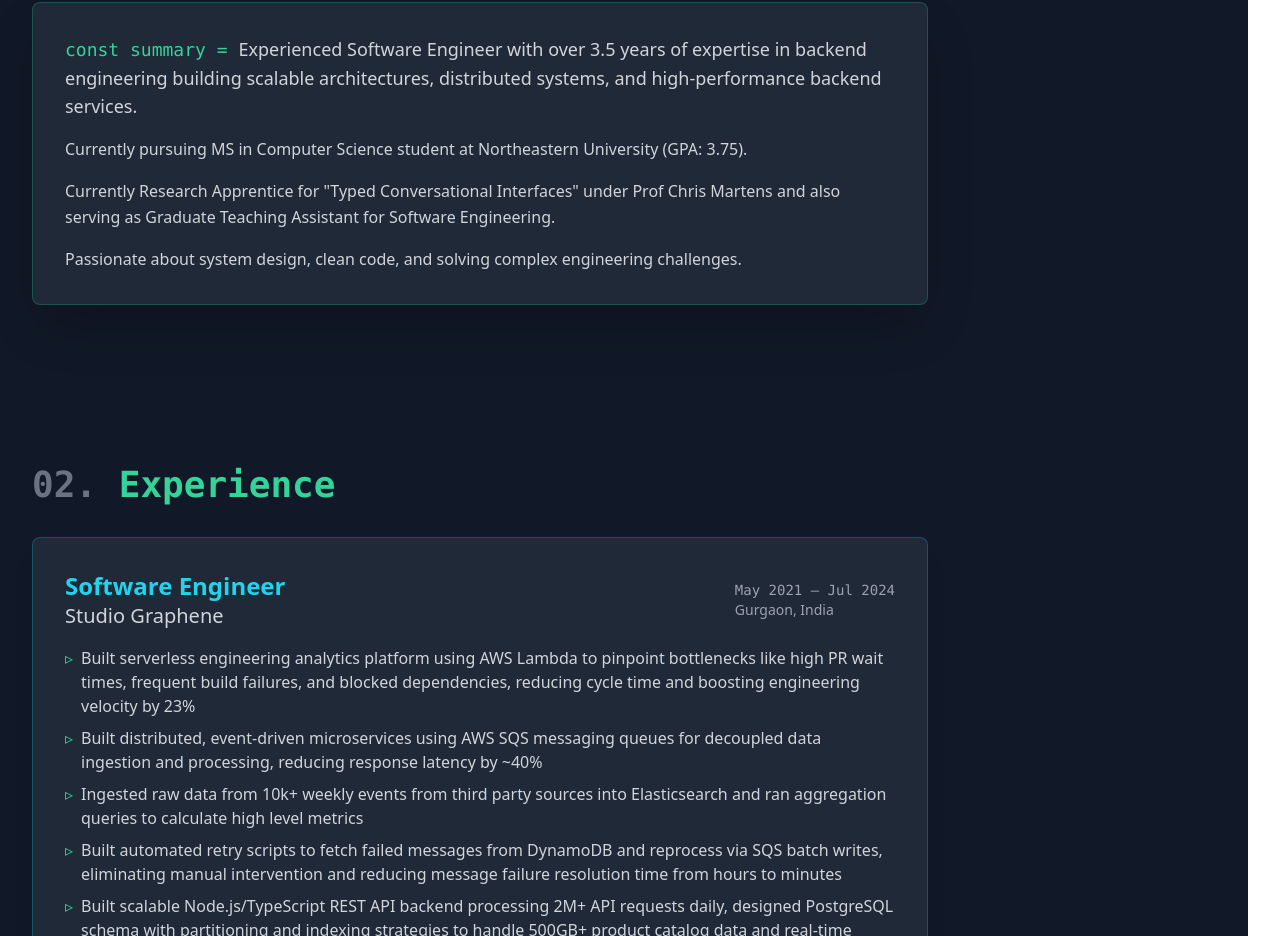
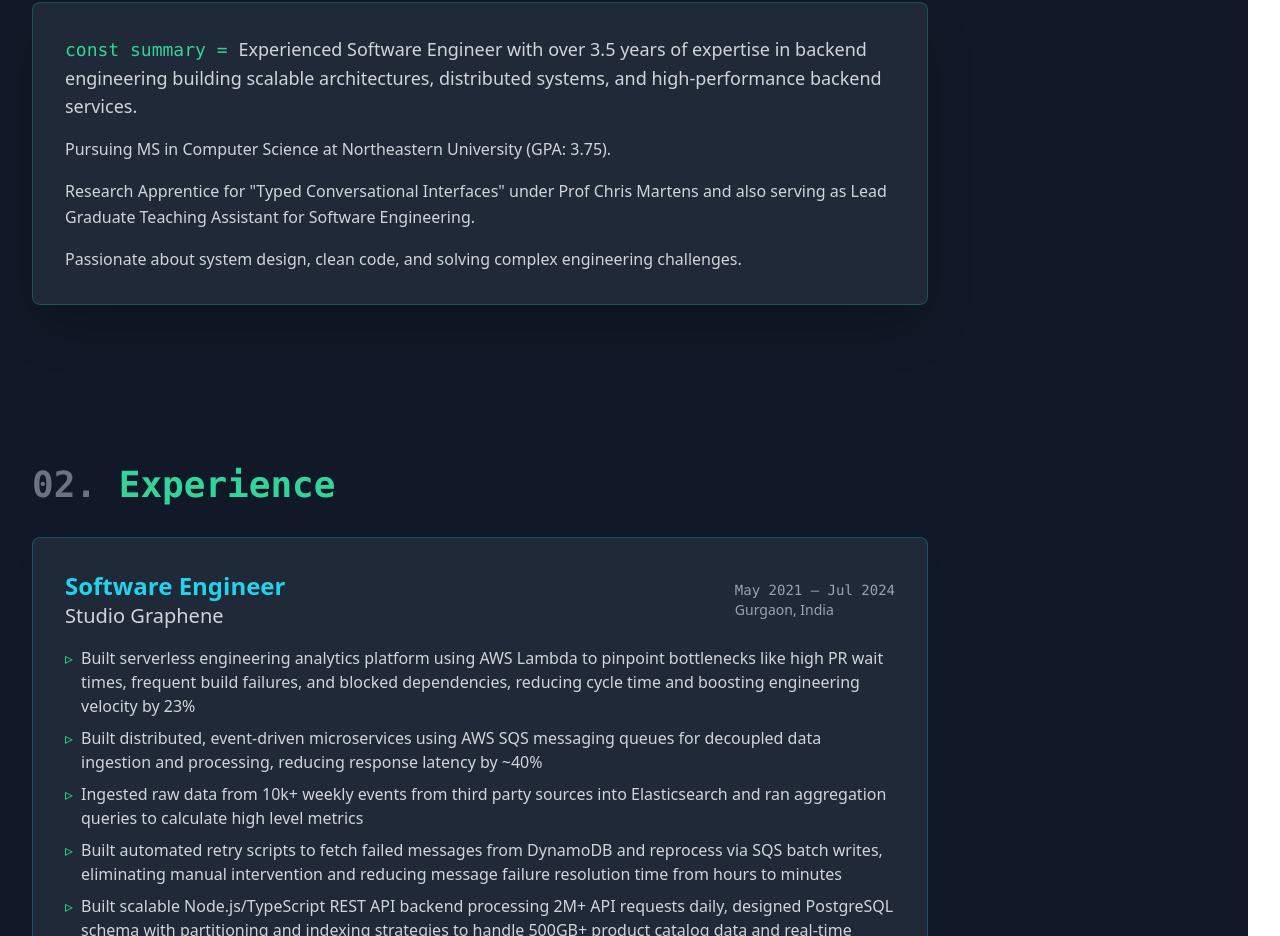
Before and after one commit to manas-aggrawal/who-is-manas, a React (Vite) app: page / in a window 1280 px wide. Shown: the part 950-1886 px from the top of the page. Built offline with nearby package versions, Linux system fonts and the light colour scheme.

Commit message:
footer in center, availability added, resume download button added

```diff
--- a/src/App.jsx
+++ b/src/App.jsx
@@ -348,9 +348,9 @@ const Portfolio = () => {
                 <span className="text-emerald-400 font-mono">const summary = </span>
                 Experienced Software Engineer with over 3.5 years of expertise in backend engineering building scalable architectures, distributed systems, and high-performance backend services.
               </p>
-              <p>Currently pursuing MS in Computer Science student at Northeastern University (GPA: 3.75).</p>
+              <p>Pursuing MS in Computer Science at Northeastern University (GPA: 3.75).</p>
               <p>
-                Currently Research Apprentice for "Typed Conversational Interfaces" under Prof Chris Martens and also serving as Graduate Teaching Assistant for Software Engineering.
+                Research Apprentice for "Typed Conversational Interfaces" under Prof Chris Martens and also serving as Lead Graduate Teaching Assistant for Software Engineering.
               </p>
               <p>
                 Passionate about system design, clean code, and solving complex engineering challenges.
```
